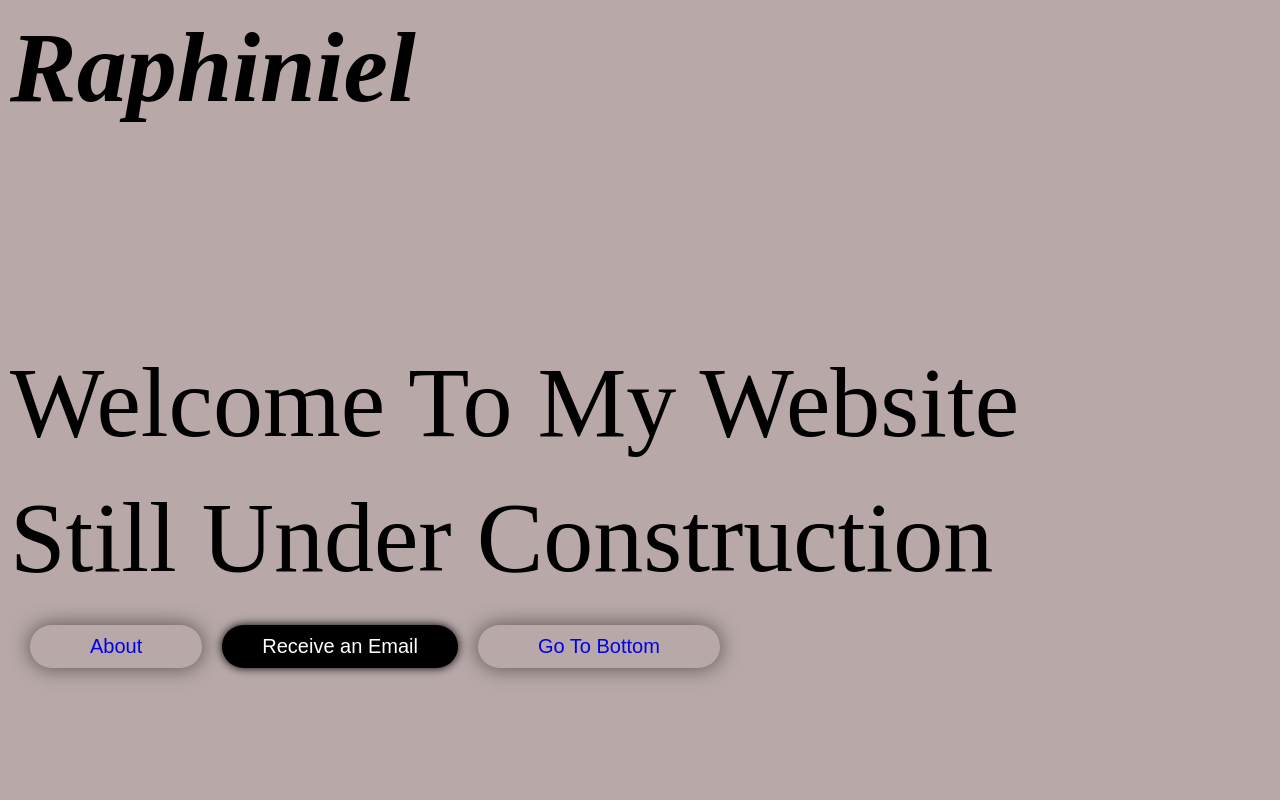
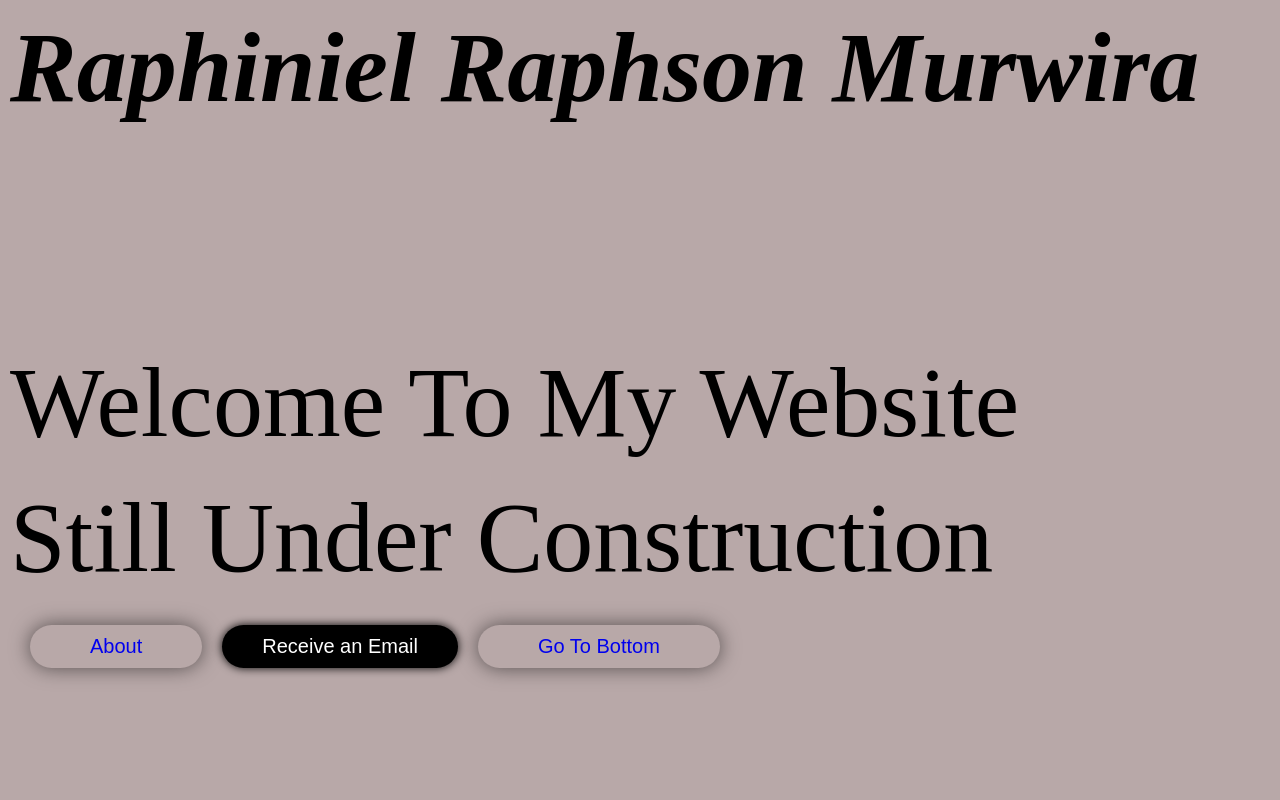
Before and after one commit to Raphiniel/amazama, a React (Vite) app: page / in a window 1280 px wide. Shown: the top 800 px of the page. Built offline with nearby package versions, Linux system fonts and the light colour scheme.

Commit message:
initial commit

```diff
--- a/src/home/body.jsx
+++ b/src/home/body.jsx
@@ -64,7 +64,10 @@ const Body = () => {
         <p>
           l am coming back stronger...give me 48 hours. Anyways friends don't forget to keep fighting.Yours Truly...Sir Raphiniel <strong>The Black Shinobi</strong>
         </p>
+
         </p>
+        <h1>Friday | 1 December 2023</h1>
+        <p>Firstly...Happy New Month!!</p>
       </div>
       <div className="container">
         <div className="leftContainer">
--- a/src/pages/Top.jsx
+++ b/src/pages/Top.jsx
@@ -4,7 +4,7 @@ const Top = () => {
   return (
     <>
       <div className="top">
-        <h1 id="logo"><a href="">Raphiniel</a></h1>
+        <h1 id="logo"><a href="">Raphiniel Raphson Murwira</a></h1>
         <div className="bottomTop">
           <p className="welcomeText">Welcome To My Website</p>
           <p className="welcomeText">Still Under Construction</p>
```
